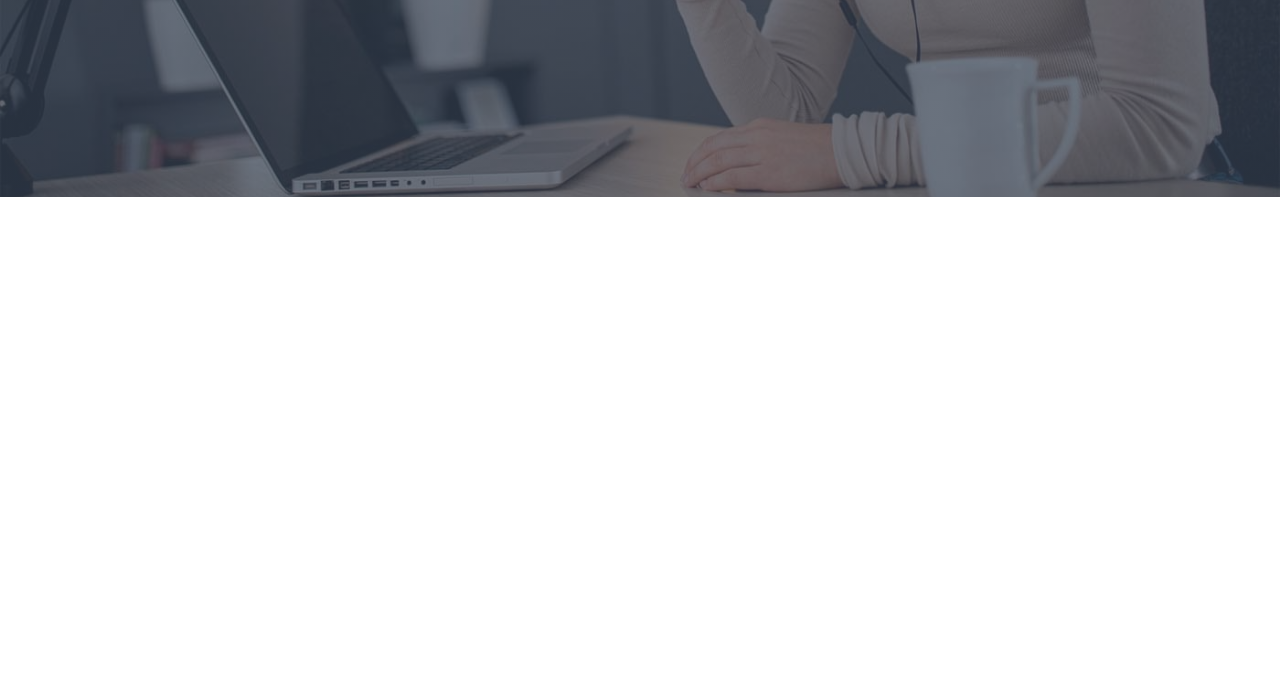
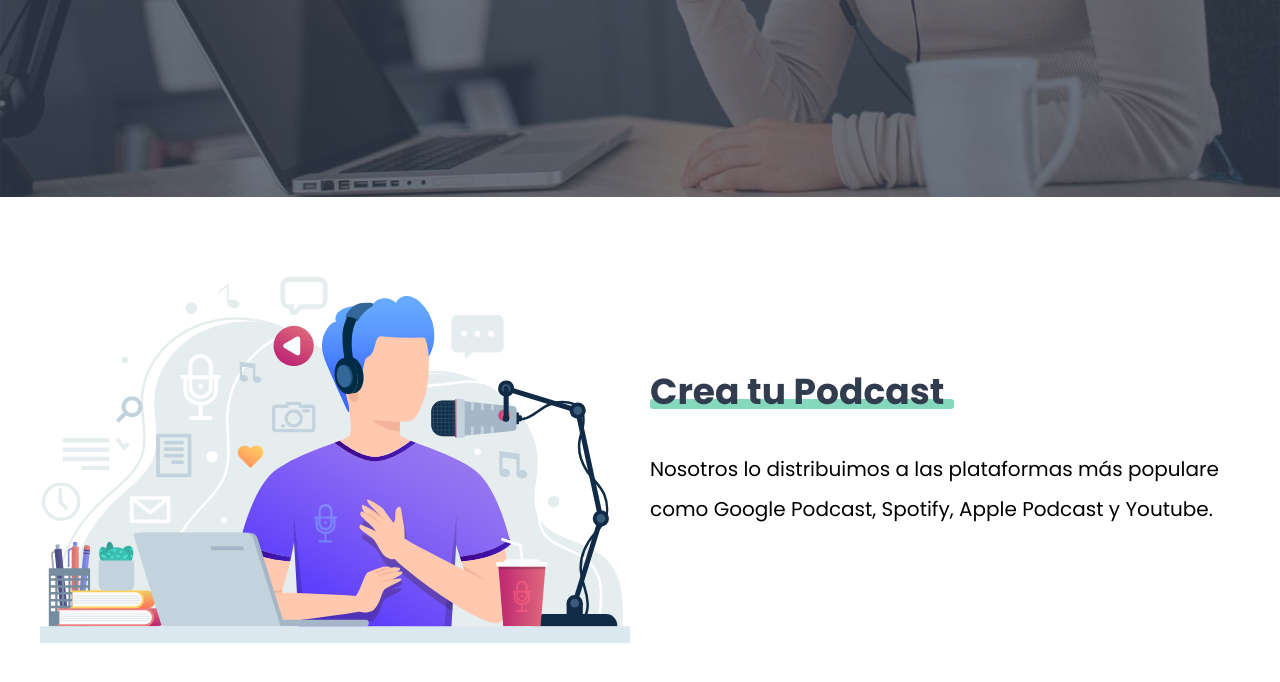
Before and after one commit to techred24/PODCAST, a website: page index.html in a window 1280 px wide. Shown: the part 602-1284 px from the top of the page. Before the commit the page ends 800 px from the top, so only its background shows below. Drawn offline with Linux system fonts and the light colour scheme.

Commit message:
Underlying line on text

```diff
--- a/index.html
+++ b/index.html
@@ -25,5 +25,16 @@
         </div>
     </header>
 
+    <section class="contenedor seccion">
+        <div class="crea-grid">
+            <div class="imagen">
+                <img src="build/img/imagen_podcast.svg" alt="imagen podcast">
+            </div>
+            <div class="contenido">
+                <h2>Crea tu Podcast</h2>
+                <p>Nosotros lo distribuimos a las plataformas más populare como Google Podcast, Spotify, Apple Podcast  y Youtube.</p>
+            </div>
+        </div>
+    </section>
 </body>
 </html>
--- a/src/scss/base/_globales.scss
+++ b/src/scss/base/_globales.scss
@@ -39,6 +39,24 @@ h1, h2, h3 {
 h1 {
     font-size: 4rem;
 }
+h2 {
+    font-size: 3.6rem;
+    display: inline-block;
+    color: v.$secundario;
+    margin-top: 5rem;
+    @include m.tablet {
+        margin-top: 0;
+    }
+    &::after {
+        content: '';
+        background-color: v.$primario;
+        height: 1rem;
+        width: calc(100% + 1rem);
+        display: block;
+        margin: -1.4rem 0 0 0;
+        border-radius: 3px;
+    }
+}
 h3 {
     font-size: 2.8rem;
     text-align: center;
@@ -48,3 +66,9 @@ ul {
     padding: 0;
     list-style: none;
 }
+.seccion {
+    padding: 3rem 0;
+    @include m.tablet {
+        padding: 8rem 0;
+    }
+}
--- /dev/null
+++ b/src/scss/ui/_creapodcast.scss
@@ -0,0 +1,9 @@
+@use 'base/variables' as v;
+@use 'base/mixins' as m;
+
+.crea-grid {
+    @include m.tablet {
+        @include m.grid(2, 2rem);
+        align-items: center;
+    }
+}
--- a/src/scss/ui/_index.scss
+++ b/src/scss/ui/_index.scss
@@ -1,5 +1,5 @@
 @forward 'header';
-
+@forward 'creapodcast';
 
 
 
```
Also changed, not shown: build/css/app.css, 1 other file.
